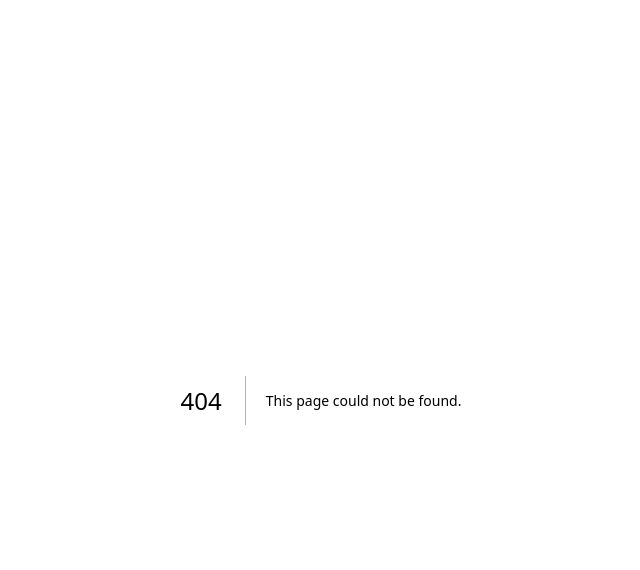
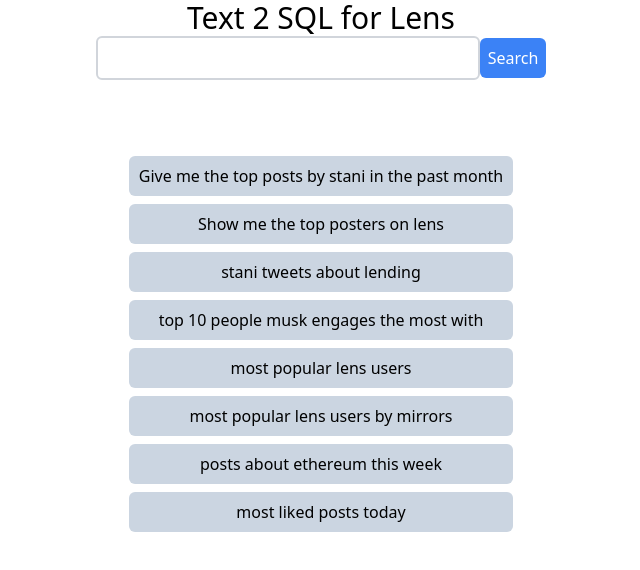
Before and after one commit to Brentably/lens-sql, a Next.js app: page /pretty in a window 1280 px wide. Before the commit this address had no page. Shown: the top 570 px of the page, without its empty margins (319-959 px from the left). Built offline with nearby package versions, Linux system fonts and the light colour scheme.

Commit message:
added pretty path

```diff
--- /dev/null
+++ b/pages/pretty.tsx
@@ -0,0 +1,90 @@
+import Head from 'next/head'
+import Image from 'next/image'
+import { Inter } from '@next/font/google'
+import styles from '../styles/Home.module.css'
+import { Dispatch, SetStateAction, useEffect, useState } from 'react'
+import QueryCard from '../components/QueryCard'
+import queries from '../lib/queries.json'
+import { insertLineBreaks } from '../lib/helpers'
+
+const inter = Inter({ subsets: ['latin'] })
+
+export type state = {
+  prompt: string
+  SQL: string
+  data: any[]
+}
+
+export type store = [state, Dispatch<SetStateAction<state>>]
+
+
+const defaultState = {
+  prompt: '',
+  SQL: '',
+  data: []
+}
+
+export default function Home() {
+  const store = useState<state>(defaultState)
+  const [{prompt, SQL, data}, setState] = store
+
+
+  const handleSQL = async (SQL: string) => {
+
+    const resp = await fetch('/api/lens', {
+      method: "POST",
+      body: JSON.stringify({ SQL }),
+    })
+    let response = await resp.json()
+    if(resp.status != 200) return console.error('error', response)
+    console.log('SQL resp', response)
+    setState(prevState => ({...prevState, data: response?.results}))
+  }
+
+  const handlePrompt = async () => {
+    if(!prompt) return
+    console.log('fetching with prompt:', prompt)
+    setState(prevState => ({...prevState, data: [], SQL: 'loading...'}))
+    const resp = await fetch('/api/genSQL', {
+      method: "POST",
+      body: JSON.stringify({ prompt }),
+    })
+    if(resp.status != 200) return console.error('error', resp)
+    let response = await resp.json()
+    console.log(response)
+    const SQL = insertLineBreaks("SELECT " + response.data.choices[0].text)
+    console.log(SQL)
+    setState(prevState => ({...prevState, SQL: SQL}))
+    await handleSQL(SQL)
+  }
+
+  return (
+    <>
+      <Head>
+        <title>Create Next App</title>
+        <meta name="description" content="Generated by create next app" />
+        <meta name="viewport" content="width=device-width, initial-scale=1" />
+        <link rel="icon" href="/favicon.ico" />
+      </Head>
+      <div className='text-center'>
+        <div className='max-w-2xl mx-auto'>
+          <h1 className='text-3xl'>Text 2 SQL for Lens</h1>
+          <div>
+            <label>
+              <input type="text" value={prompt} onChange={(e) => setState(pS => ({...pS, prompt: e.target.value}))} className='border-2 border-gray-300 rounded-md p-2 w-96' />
+            </label>
+            <button className='rounded-md bg-blue-500 text-white p-2' onClick={handlePrompt}>Search</button>
+          </div>
+          {SQL ?
+            <div className='text-base text-left m-2 whitespace-pre-line'>{SQL}</div>
+          : null}
+          <br/><br/><br/>
+          {data.length ? data.map(thing => JSON.stringify(thing)) : null}
+
+          {queries.map((query, index) => <QueryCard key={index} text={query.text} store={store}/>)}
+
+        </div>
+      </div>
+    </>
+  )
+}
```
